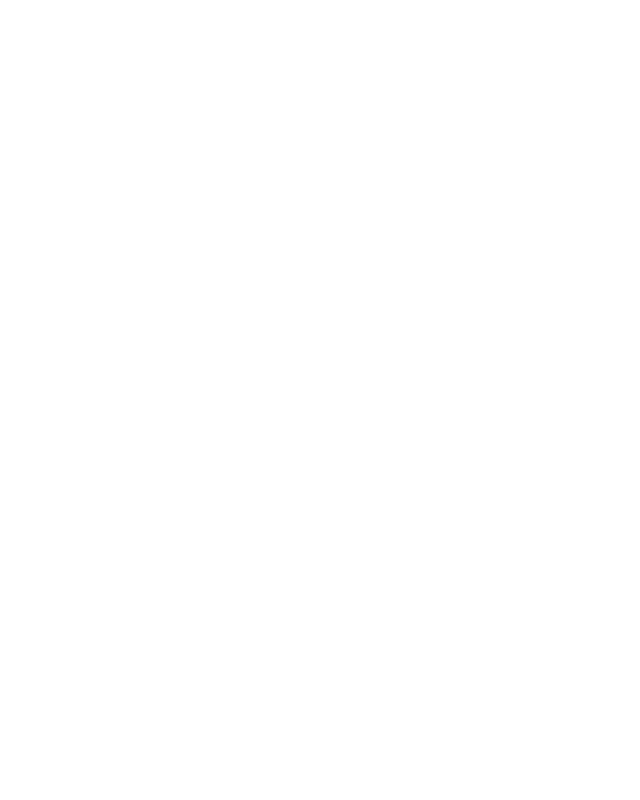
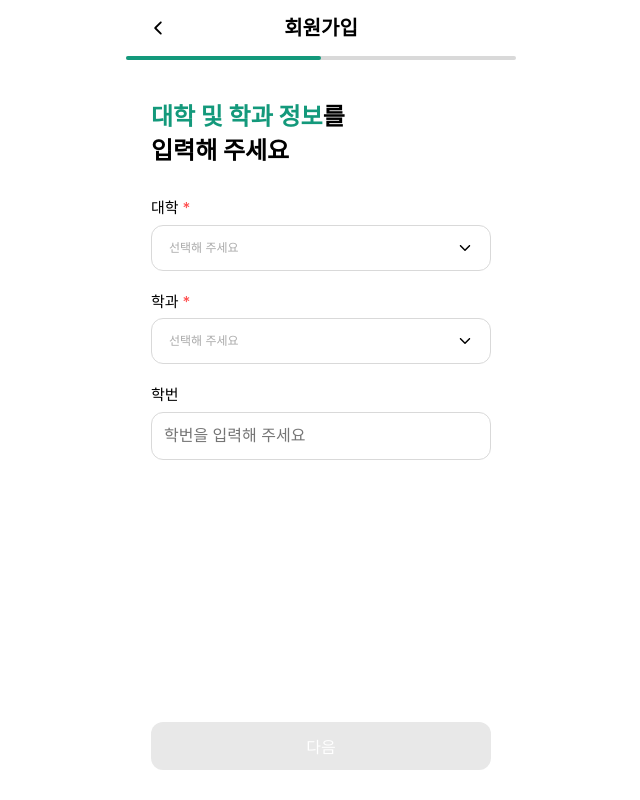
Before and after one commit to EFUB-SWS-Rudolph/Frontend, a React (Vite) app in the folder sws/: page /univ in a window 1280 px wide. Before the commit this address had no page. Shown: the whole page, without its empty margins (319-959 px from the left). Built offline with nearby package versions, Linux system fonts and the light colour scheme; a web font is replaced by a local one.

Commit message:
💄Design: signup - university info page ui design

```diff
--- a/sws/src/App.jsx
+++ b/sws/src/App.jsx
@@ -1,6 +1,8 @@
 import { BrowserRouter, Route, Routes } from 'react-router-dom';
 import Layout from './layout/Layout';
 import Main from './main/page/Main';
+import UnivInfo from './signUp/pages/UnivInfo';
+import Certification from './signUp/pages/Certification';
 
 function App() {
   return (
@@ -9,6 +11,8 @@ function App() {
         <Route element={<Layout />}>
           {/* <Route path="/" element={<Signup />} /> */}
           <Route path="/" element={<Main />} />
+          <Route path="/univ" element={<UnivInfo />} />
+          <Route path="/signup" element={<Certification />} />
         </Route>
       </Routes>
     </BrowserRouter>
--- a/sws/src/signUp/components/common/DropDown.jsx
+++ b/sws/src/signUp/components/common/DropDown.jsx
@@ -1,39 +1,91 @@
+import { useState, useRef, useEffect } from 'react';
 import styled from 'styled-components';
+import { IoIosArrowDown } from "react-icons/io";
 
-export default function DropDown({ label, placeholder, options, value, onChange }) {
+export default function DropDown({ options, value, onChange }) {
+  const [isOpen, setIsOpen] = useState(false);
+  const dropdownRef = useRef(null);
+
+  const handleSelect = (item) => {
+    onChange({ target: { value: item } });
+    setIsOpen(false);
+  };
+
+  useEffect(() => {
+    const handleClickOutside = (e) => {
+      if (dropdownRef.current && !dropdownRef.current.contains(e.target)) {
+        setIsOpen(false);
+      }
+    };
+    document.addEventListener('mousedown', handleClickOutside);
+    return () => document.removeEventListener('mousedown', handleClickOutside);
+  }, []);
+
   return (
-    <Wrapper>
-      <Label>{label}</Label>
-      <Select onChange={onChange} value={value}>
-        <option value="">{placeholder}</option>
-        {options.map((item) => (
-          <option value={item} key={item}>
-            {item}
-          </option>
-        ))}
-      </Select>
+    <Wrapper ref={dropdownRef}>
+      <SelectBox onClick={() => setIsOpen(!isOpen)}>
+        <SelectedValue>{value || '선택해 주세요'}</SelectedValue>
+        <IoIosArrowDown size={16} />
+      </SelectBox>
+
+      {isOpen && (
+        <OptionContainer>
+          {options.map((item) => (
+            <Option key={item} onClick={() => handleSelect(item)}>
+              {item}
+            </Option>
+          ))}
+        </OptionContainer>
+      )}
     </Wrapper>
   );
 }
 
 const Wrapper = styled.div`
-  display: flex;
-  flex-direction: column;
+  position: relative;
+  width: 100%;
   margin-bottom: 20px;
 `;
 
-const Label = styled.label`
-  font-weight: 600;
-  margin-bottom: 8px;
+const SelectBox = styled.div`
+  padding: 10px 17px;
+  height: 46px;
+  font-size: 12px;
+  border: 1px solid #d9d9d9;
+  border-radius: 12px;
+  background-color: #fff;
+  display: flex;
+  justify-content: space-between;
+  align-items: center;
+  cursor: pointer;
 `;
 
-const Select = styled.select`
-  padding: 10px 12px;
-  font-size: 16px;
+const SelectedValue = styled.span`
+  color: ${({ children }) => (children === '선택해 주세요' ? '#aaa' : '#000')};
+`;
+
+const OptionContainer = styled.ul`
+  position: absolute;
+  width: 100%;
+  margin-top: 5px;
+  background-color: #fff;
   border: 1px solid #d9d9d9;
-  border-radius: 8px;
-  appearance: none;
-  background-color: #fff;
-  background-size: 16px 16px;
+  border-radius: 12px;
+  max-height: 210px;
+  overflow-y: auto;
+  box-shadow: 0px 4px 10px rgba(0, 0, 0, 0.1);
+  z-index: 100;
+  padding: 5px 0;
+  list-style: none;
+  scrollbar-width: thin;
+  scrollbar-color: #00664f;
+`;
+
+const Option = styled.li`
+  padding: 12px 17px;
+  font-size: 12px;
   cursor: pointer;
-`;
+  &:hover {
+    background-color: #f5f5f5;
+  }
+`
--- a/sws/src/signUp/components/common/InputWindow.jsx
+++ b/sws/src/signUp/components/common/InputWindow.jsx
@@ -1,8 +1,8 @@
 import styled from 'styled-components';
 
-export default function InputWindow({ inputPlaceholder }) {
+export default function InputWindow({ inputPlaceholder, value, onChange }) {
   return (
-    <InputPlace placeholder={inputPlaceholder} maxLength={4} />
+    <InputPlace type="text" placeholder={inputPlaceholder} value={value} onChange={onChange} />
   );
 }
 
--- a/sws/src/signUp/components/common/nextButton.jsx
+++ b/sws/src/signUp/components/common/nextButton.jsx
@@ -1,8 +1,8 @@
 import styled from 'styled-components';
 
-export default function NextButton({ disabled }) {
+export default function NextButton({ disabled, onClick }) {
   return (
-    <NextBtn disabled={disabled}>다음</NextBtn>
+    <NextBtn disabled={disabled} onClick={onClick}>다음</NextBtn>
   );
 }
 
@@ -21,7 +21,7 @@ const NextBtn = styled.button`
   margin-top: 24px;
   cursor: pointer;
   background-color: ${(props) =>
-    props.disabled ? '#00664f' : '#d9d9d9'};
+    props.disabled ? '#d9d9d9' : '#00664f'};
   cursor: ${(props) => props.disabled ? 'default' : 'pointer'};
   opacity: ${(props) => props.disabled ? 0.6 : 1};
 `;
--- /dev/null
+++ b/sws/src/signUp/constants/University.js
@@ -0,0 +1,19 @@
+const DEPARTMENT_MAJOR = {
+  인문과학대학: ['국어국문학과', '중어중문학과', '불어불문학과', '독어독문학과', '사학과', '철학과', '기독교학과', '영어영문학부'],
+  사회과학대학: ['정치외교학과', '행정학과', '경제학과', '문헌정보학과', '사회학과', '사회복지학과', '심리학과', '소비자학과'],
+  자연과학대학: ['수학과', '통계학과', '물리학과', '화학나노과학과', '생명과학과'],
+  공과대학: ['융합전자반도체공학부', '전자전기공학전공', '지능형반도체공학전공', '식품생명공학과', '화공신소재공학과', '건축학과', '건축도시시스템공학과', '환경공학과', '기후에너지시스템공학과', '휴먼기계바이오공학과'],
+  음악대학: ['건반악기과', '관현악과', '성악과', '작곡과', '한국음악과', '무용과'],
+  조형예술대학: ['조형예술학부', '동양화전공', '서양화전공', '조소전공', '도자예술전공', '디자인학부', '공간디자인전공', '시각디자인전공', '산업디자인전공', '영상디자인전공', '섬유패션학부', '섬유예술전공', '패션디자인전공'],
+  사범대학: ['교육학과', '유아교육과', '초등교육과', '교육공학과', '특수교육과', '영어교육과', '사회과교육과', '국어교육과', '과학교육과', '수학교육과', '언어병리학과', '영재교육협동과정'],
+  경영대학: ['경영학부'],
+  신산업융합대학: ['융합콘텐츠학과', '의류산업학과', '국제사무학과', '식품영양학과', '융합보건학과', '체육과학부'],
+  의과대학:['의과대학'],
+  간호대학: ['간호학전공', '글로벌건강간호학전공'],
+  약학대학: ['약학과'],
+  스크랜튼대학: ['스크랜튼학부', '뇌인지과학부', '국제학부', '국제학전공', '글로벌한국학전공'],
+  인공지능대학: ['인공지능데이터사이언스학부', '컴퓨터공학과', '사이버보안학과', '인공지능전공', '데이터사이언스전공'],
+  호크마교양대학: ['호크마교양대학'],
+};
+
+export default DEPARTMENT_MAJOR;
--- a/sws/src/signUp/pages/Certification.jsx
+++ b/sws/src/signUp/pages/Certification.jsx
@@ -1,3 +1,5 @@
+import { useState } from 'react';
+import { useNavigate } from 'react-router-dom';
 import styled from 'styled-components';
 import { IoMdHelpCircleOutline } from "react-icons/io";
 import SignUpHeader from '../components/common/SignUpHeader';
@@ -7,30 +9,44 @@ import NextButton from '../components/common/NextButton';
 import PLACEHOLDER_MESSAGE from '../constants/PlaceHolderMessage';
 
 export default function Certification() {
+  const [certCode, setCertCode] = useState('');
+  const isNextEnabled = certCode.length === 4;
+  const navigate = useNavigate();
+
+  const handleNextClick = () => {
+    if (isNextEnabled) {
+      navigate('경로입력');
+    }
+  }
+
   return(
-    <CertificationPageWrapper>
+    <SignUpPageWrapper>
       <HeaderContainer>
         <SignUpHeader />
         <ProgressBar step='1' totalSteps='4' />
       </HeaderContainer>
 
-      <CertificationContents>
-        <CertificationInfoContainer>
-          <CertificationInfo>
+      <SignUpContents>
+        <EnteringInfoContainer>
+          <EnteringInfo>
             <span>Weevo</span> 이용을 위해서는<br/>
             이화인 인증이 필요해요
-          </CertificationInfo>
-          <CertificationDescription>
+          </EnteringInfo>
+          <EnteringDescription>
             <span>Weevo</span>는 오직 이화인을 위한 재능 공유 서비스입니다.<br/>
             안전하고 신뢰할 수 있는 서비스 환경을 만들기 위해<br/>
             회원가입 시 이화인 인증 절차를 거치고 있어요.
-          </CertificationDescription>
-        </CertificationInfoContainer>
+          </EnteringDescription>
+        </EnteringInfoContainer>
 
-        <CertificationEnterContainer>
+        <InfoEnterContainer>
           <InfoToEnter>인증단어 입력</InfoToEnter>
-          <InputWindow inputPlaceholder={PLACEHOLDER_MESSAGE.CERTIFICATION} />
-        </CertificationEnterContainer>
+          <InputWindow
+            inputPlaceholder={PLACEHOLDER_MESSAGE.CERTIFICATION}
+            value={certCode}
+            onChange={(e) => setCertCode(e.target.value)}
+          />
+        </InfoEnterContainer>
 
         <CertificationNotice>
           <NoticeContainer>
@@ -39,17 +55,20 @@ export default function Certification() {
           </NoticeContainer>
           유레카 포털 {'>'} 로그인 {'>'} 자유게시판 {'>'} 'Weevo' 검색
         </CertificationNotice>
-        <NextButton />
-      </CertificationContents>
-    </CertificationPageWrapper>
+        <Spacer />
+        <NextButton disabled={!isNextEnabled} onClick={handleNextClick} />
+      </SignUpContents>
+    </SignUpPageWrapper>
   );
 }
 
-const CertificationPageWrapper = styled.div`
+const SignUpPageWrapper = styled.div`
   display: flex;
   flex-direction: column;
   align-items: center;
   padding-bottom: 20px;
+  height: 100vh;
+  margin-bottom: 20px;
 `;
 
 const HeaderContainer = styled.div`
@@ -58,17 +77,21 @@ const HeaderContainer = styled.div`
   width: 100%;
 `;
 
-const CertificationContents = styled.div`
-  padding: 40px 15px 10px;
+const SignUpContents = styled.div`
+  display: flex;
+  flex-direction: column;
+  flex: 1;
+  padding: 40px 25px 10px;
+  width: 100%;
 `;
 
-const CertificationInfoContainer = styled.div`
+const EnteringInfoContainer = styled.div`
   display: flex;
   flex-direction: column;
   gap: 10px;
 `;
 
-const CertificationInfo = styled.h2`
+const EnteringInfo = styled.h2`
   font-size: 24px;
   font-weight: 700;
   line-height: 1.4;
@@ -78,7 +101,7 @@ const CertificationInfo = styled.h2`
   }
 `;
 
-const CertificationDescription = styled.p`
+const EnteringDescription = styled.p`
   font-size: 14px;
   font-weight: 500;
   line-height: 1.6;
@@ -88,7 +111,7 @@ const CertificationDescription = styled.p`
   }
 `;
 
-const CertificationEnterContainer = styled.div`
+const InfoEnterContainer = styled.div`
   display: flex;
   flex-direction: column;
   align-items: flex-start;
@@ -97,8 +120,8 @@ const CertificationEnterContainer = styled.div`
 `;
 
 const InfoToEnter = styled.div`
-  font-size: 17px;
-  font-weight: 600;
+  font-size: 15px;
+  font-weight: 500;
   margin-bottom: 5px;
 `;
 
@@ -106,7 +129,6 @@ const CertificationNotice = styled.div`
   display: flex;
   flex-direction: column;
   align-items: flex-start;
-  margin-bottom: 250px;
   font-size: 12px;
   color: #999;
 `;
@@ -125,6 +147,6 @@ const Notice = styled.span`
   line-height: 1;
 `;
 
-const Space = styled.div`
+const Spacer = styled.div`
   flex: 1;
-`
+`;
--- /dev/null
+++ b/sws/src/signUp/pages/UnivInfo.jsx
@@ -0,0 +1,144 @@
+import { useState } from 'react';
+import { useNavigate } from 'react-router-dom';
+import styled from 'styled-components';
+import SignUpHeader from '../components/common/SignUpHeader';
+import ProgressBar from '../components/common/ProgressBar';
+import InputWindow from '../components/common/InputWindow';
+import DropDown from '../components/common/DropDown';
+import NextButton from '../components/common/NextButton';
+import PLACEHOLDER_MESSAGE from '../constants/PlaceHolderMessage';
+import DEPARTMENT_MAJOR from '../constants/University';
+
+const COLLEGES = Object.keys(DEPARTMENT_MAJOR);
+
+export default function UnivInfo() {
+  const [selectedCollege, setSelectedCollege] = useState('');
+  const [selectedMajor, setSelectedMajor] = useState('');
+  const [studentId, setStudentId] = useState('');
+
+  const isNextEnabled = (selectedCollege !== '') && (selectedMajor !== '');
+  const navigate = useNavigate();
+
+  const handleCollegeChange = (e) => {
+    const newCollege = e.target.value;
+    setSelectedCollege(newCollege);
+    setSelectedMajor('');
+  };
+
+  const handleMajorChange = (e) => {
+    setSelectedMajor(e.target.value);
+  };
+
+  const handleNextClick = () => {
+    if (isNextEnabled) {
+      navigate('/signup/next');  // 경로 수정
+    }
+  }
+
+  const majorOptions = selectedCollege ? DEPARTMENT_MAJOR[selectedCollege] : [];
+
+  return(
+    <SignUpPageWrapper>
+      <HeaderContainer>
+        <SignUpHeader />
+        <ProgressBar step='2' totalSteps='4' />
+      </HeaderContainer>
+
+      <SignUpContents>
+        <EnteringInfoContainer>
+          <EnteringInfo>
+            <span>대학 및 학과 정보</span>를<br/>
+            입력해 주세요
+          </EnteringInfo>
+        </EnteringInfoContainer>
+
+        <InfoEnterContainer>
+          <InfoToEnter>대학 <span>*</span></InfoToEnter>
+          <DropDown
+            options={COLLEGES}
+            value={selectedCollege}
+            onChange={handleCollegeChange}
+          />
+        </InfoEnterContainer>
+        <InfoEnterContainer>
+          <InfoToEnter>학과 <span>*</span></InfoToEnter>
+          <DropDown
+            options={majorOptions}
+            value={selectedMajor}
+            onChange={handleMajorChange}
+          />
+        </InfoEnterContainer>
+        <InfoEnterContainer>
+          <InfoToEnter>학번</InfoToEnter>
+          <InputWindow
+            inputPlaceholder={PLACEHOLDER_MESSAGE.STUDENTID}
+            value={studentId}
+            onChange={(e) => (e.target.value)}
+          />
+        </InfoEnterContainer>
+
+        <Spacer />
+        <NextButton disabled={!isNextEnabled} onClick={handleNextClick} />
+      </SignUpContents>
+    </SignUpPageWrapper>
+  );
+}
+
+const SignUpPageWrapper = styled.div`
+  display: flex;
+  flex-direction: column;
+  align-items: center;
+  padding-bottom: 20px;
+  height: 100vh;
+`;
+
+const SignUpContents = styled.div`
+  display: flex;
+  flex-direction: column;
+  flex: 1;
+  padding: 40px 25px 10px;
+  width: 100%;
+`;
+
+const HeaderContainer = styled.div`
+  display: flex;
+  flex-direction: column;
+  width: 100%;
+`;
+
+const EnteringInfoContainer = styled.div`
+  display: flex;
+  flex-direction: column;
+  gap: 10px;
+  margin-bottom: 30px;
+`;
+
+const EnteringInfo = styled.h2`
+  font-size: 24px;
+  font-weight: 700;
+  line-height: 1.4;
+  color: black;
+  span {
+    color: #13997b;
+  }
+`;
+
+const InfoEnterContainer = styled.div`
+  display: flex;
+  flex-direction: column;
+  align-items: flex-start;
+
+`;
+
+const InfoToEnter = styled.div`
+  font-size: 15px;
+  font-weight: 500;
+  margin-bottom: 5px;
+  span {
+    color: #ff4d4d;
+  }
+`;
+
+const Spacer = styled.div`
+  flex: 1;
+`;
```
